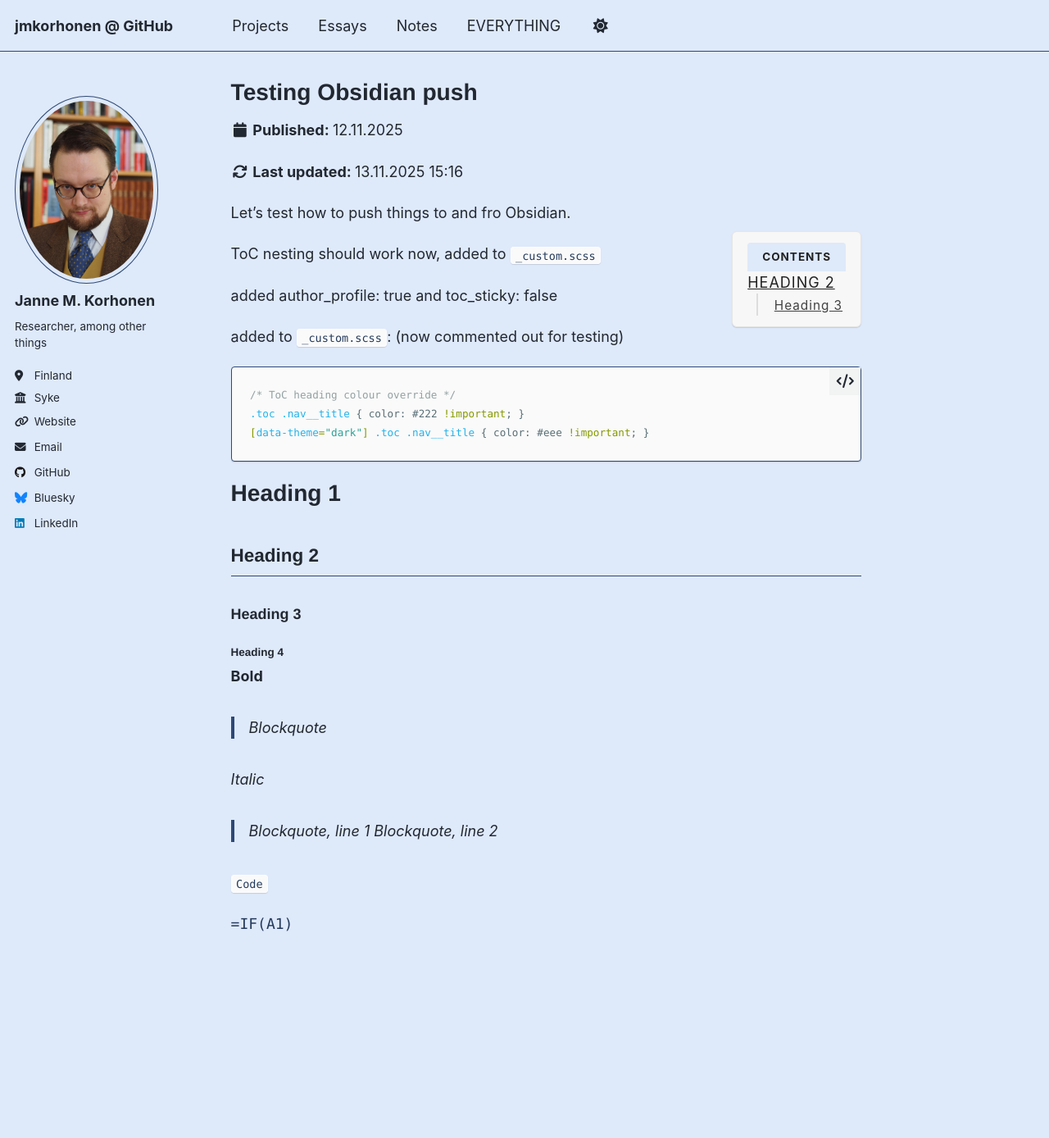
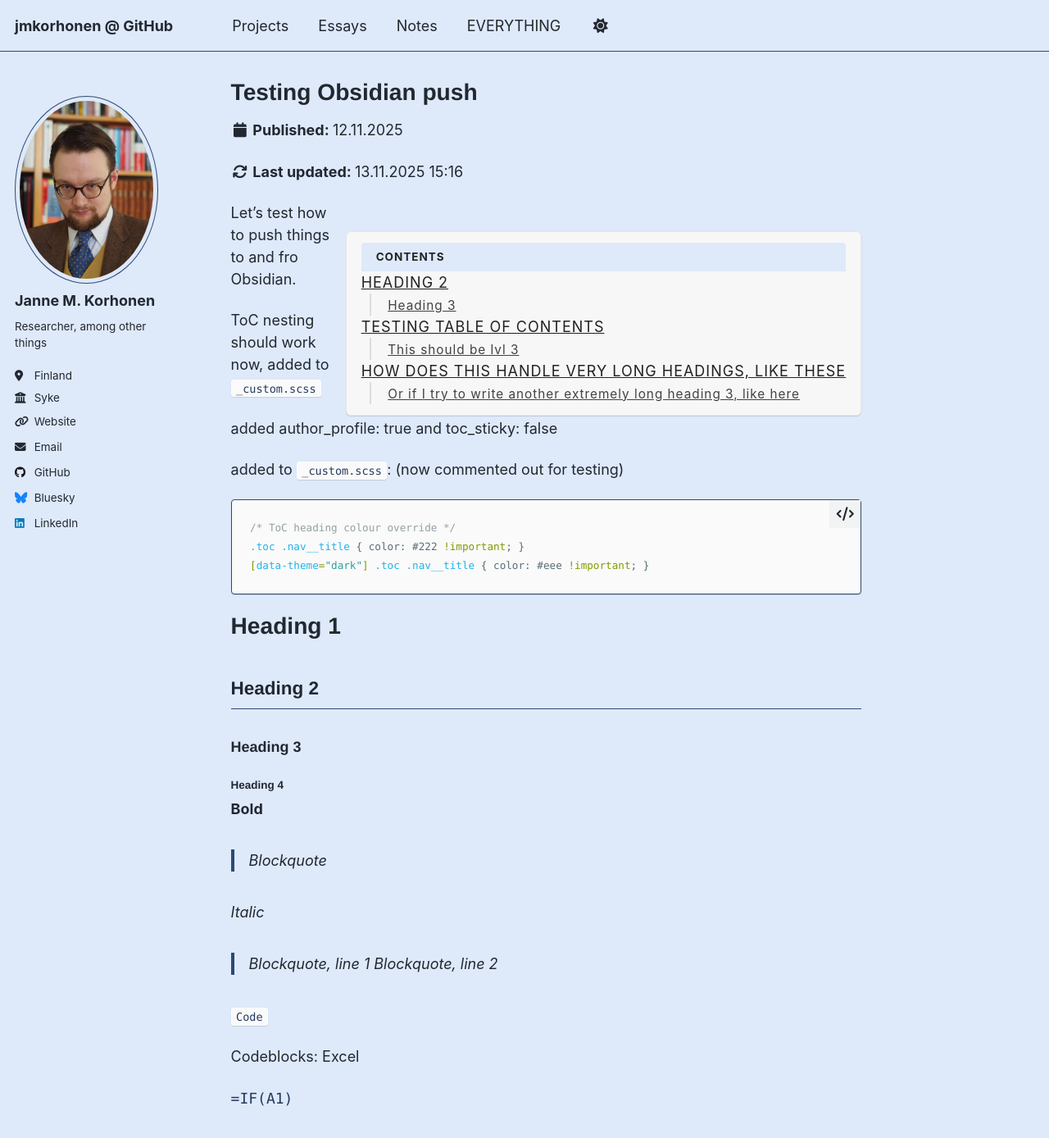
Before and after one commit to jmkorhonen/jmkorhonen.github.io, a Jekyll site: the page built from _pages/testpage.md, in a window 1280 px wide and 1400 px high. Shown: the top 1388 px of the window at 82% size. Built offline with Jekyll 4.4.1, drawn with Linux system fonts in a browser that asks for light colours; a script that is not in the unit is left out; some of the changed text lies outside the part shown.

Commit message:
jmkorhonen 2025-11-13 15:32:43

````diff
--- a/_pages/testpage.md
+++ b/_pages/testpage.md
@@ -42,6 +42,15 @@ added to `_custom.scss`: (now commented out for testing)
 
 `Code`
 
+Codeblocks: Excel
 ```Excel
 =IF(A1)
 ```
+
+## Testing table of contents
+
+### This should be lvl 3
+
+## How does this handle very long headings, like these
+
+### Or if I try to write another extremely long heading 3, like here
````
